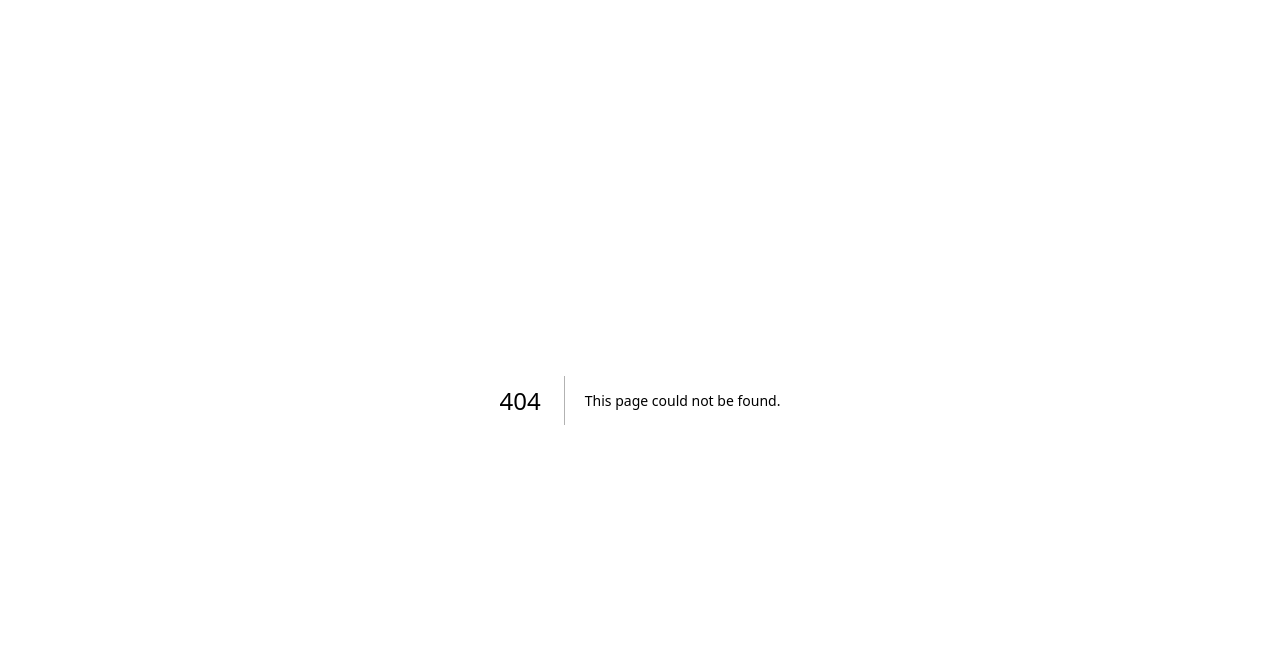
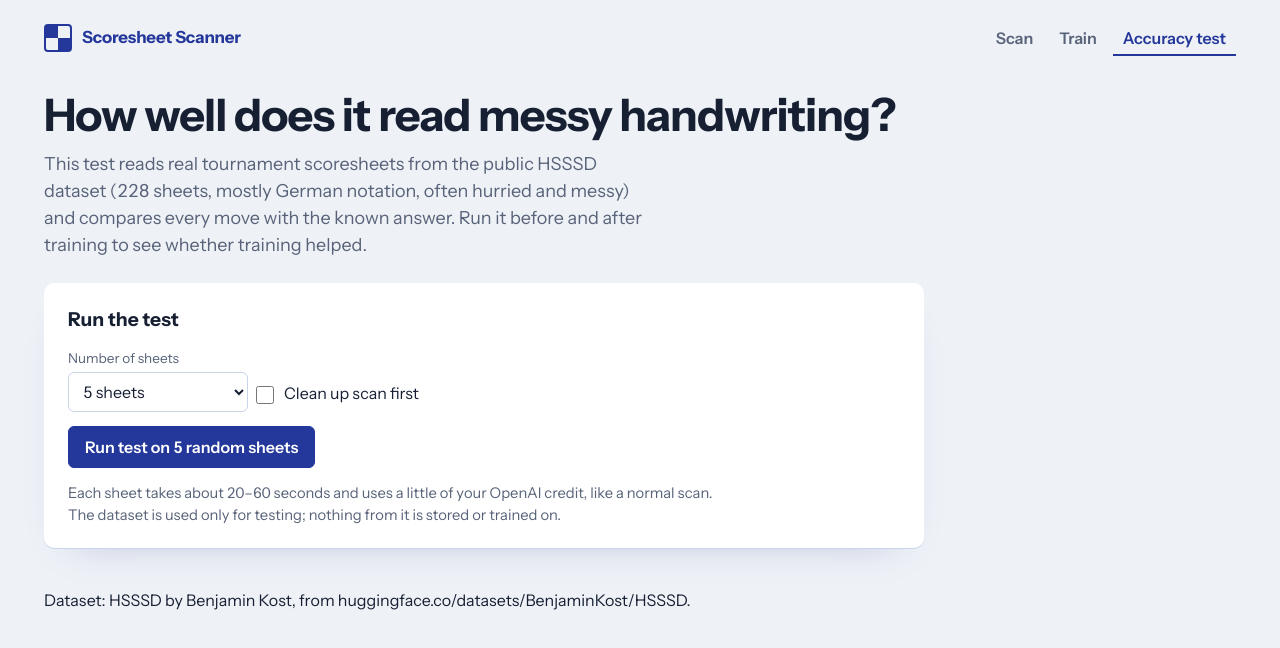
Before and after one commit to Saahan2014/chess-scoresheet-scanner, a Next.js app: page /accuracy in a window 1280 px wide. Before the commit this address had no page. Shown: the top 648 px of the page. Built offline with nearby package versions, Linux system fonts and the light colour scheme.

Commit message:
Add AccuracyPage component to accuracy page

```diff
--- /dev/null
+++ b/app/accuracy/page.tsx
@@ -0,0 +1,8 @@
+import type { Metadata } from "next";
+import AccuracyPage from "@/components/AccuracyPage";
+
+export const metadata: Metadata = { title: "Accuracy test · Scoresheet Scanner" };
+
+export default function Page() {
+  return <AccuracyPage />;
+}
```
